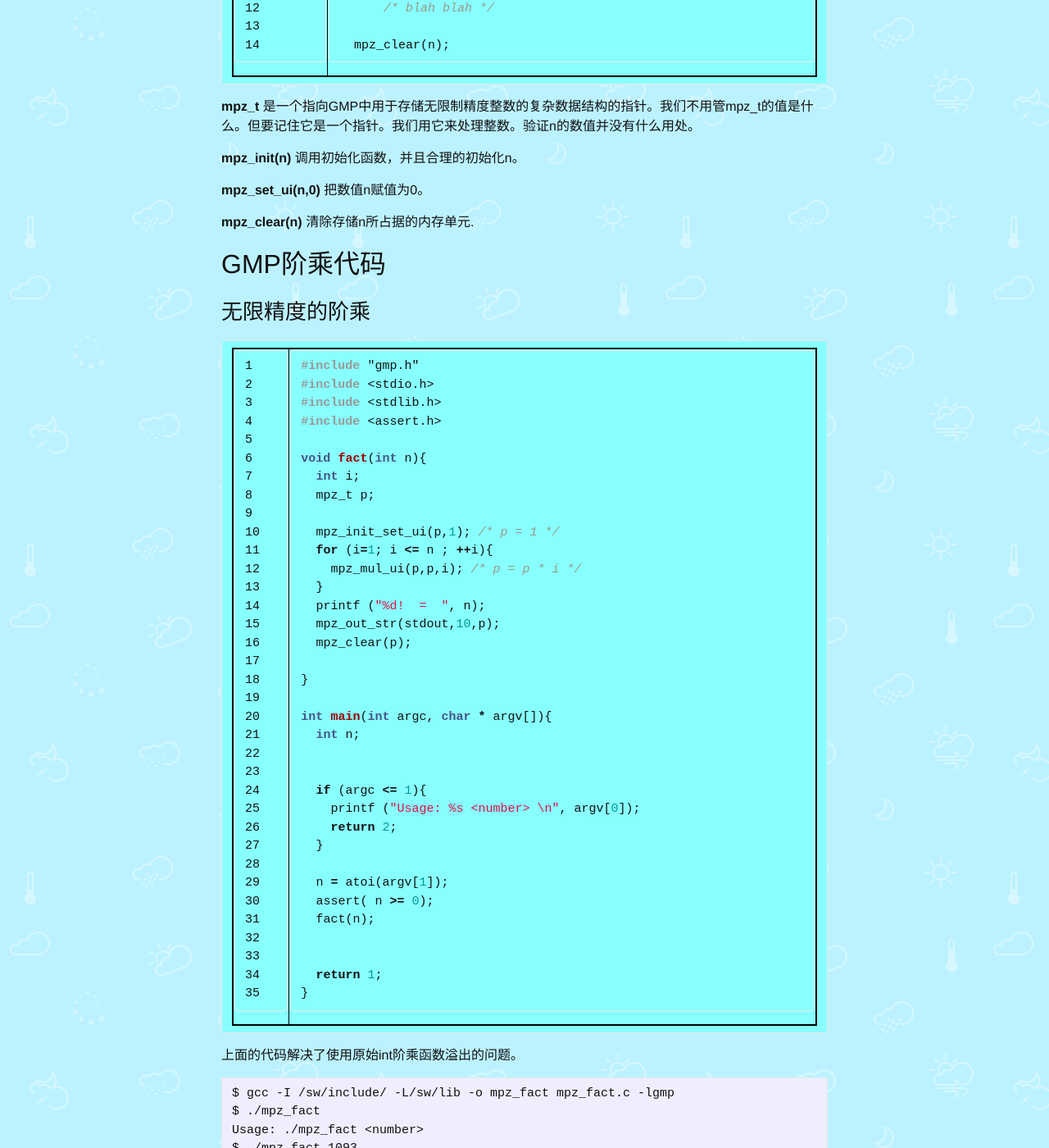
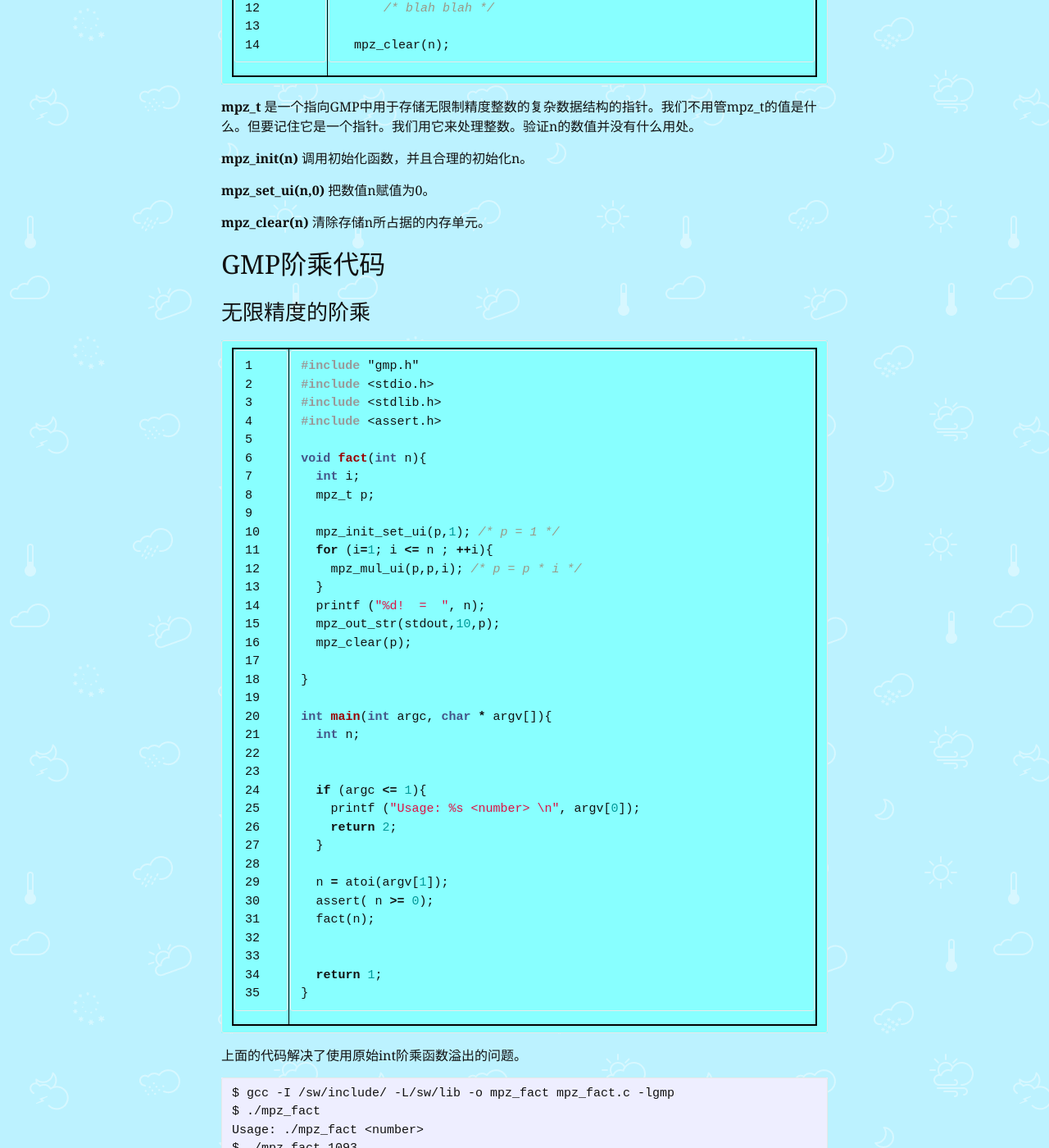
Before and after one commit to explorerlxz/explorerlxz.github.io, a Jekyll site: the page built from _posts/2017-06-17-TRANSLATE-Tutorial-on-GMP.md, in a window 1280 px wide and 1400 px high, scrolled down 7280 px. Shown: the whole window at 82% size. Built offline with Jekyll 4.4.1, drawn with Linux system fonts in a browser that asks for light colours.

Commit message:
change fonts

```diff
--- a/_posts/2017-06-17-TRANSLATE-Tutorial-on-GMP.md
+++ b/_posts/2017-06-17-TRANSLATE-Tutorial-on-GMP.md
@@ -344,7 +344,7 @@
 
 **mpz_set_ui(n,0)** 把数值n赋值为0。
 
-**mpz_clear(n)** 清除存储n所占据的内存单元.
+**mpz_clear(n)** 清除存储n所占据的内存单元。
 
 ## GMP阶乘代码
 
--- a/css/main.scss
+++ b/css/main.scss
@@ -6,7 +6,11 @@
 
 
 // Our variables
-$base-font-family: "Helvetica Neue", Helvetica, Arial, sans-serif;
+//$base-font-family: "Helvetica Neue", Helvetica, Arial, sans-serif;
+$base-font-family:Georgia, "Times New Roman",
+             "Microsoft YaHei", "微软雅黑",
+                          STXihei, "华文细黑",
+                                       serif;
 $base-font-size:   16px;
 $base-font-weight: 400;
 $small-font-size:  $base-font-size * 0.875;
```
